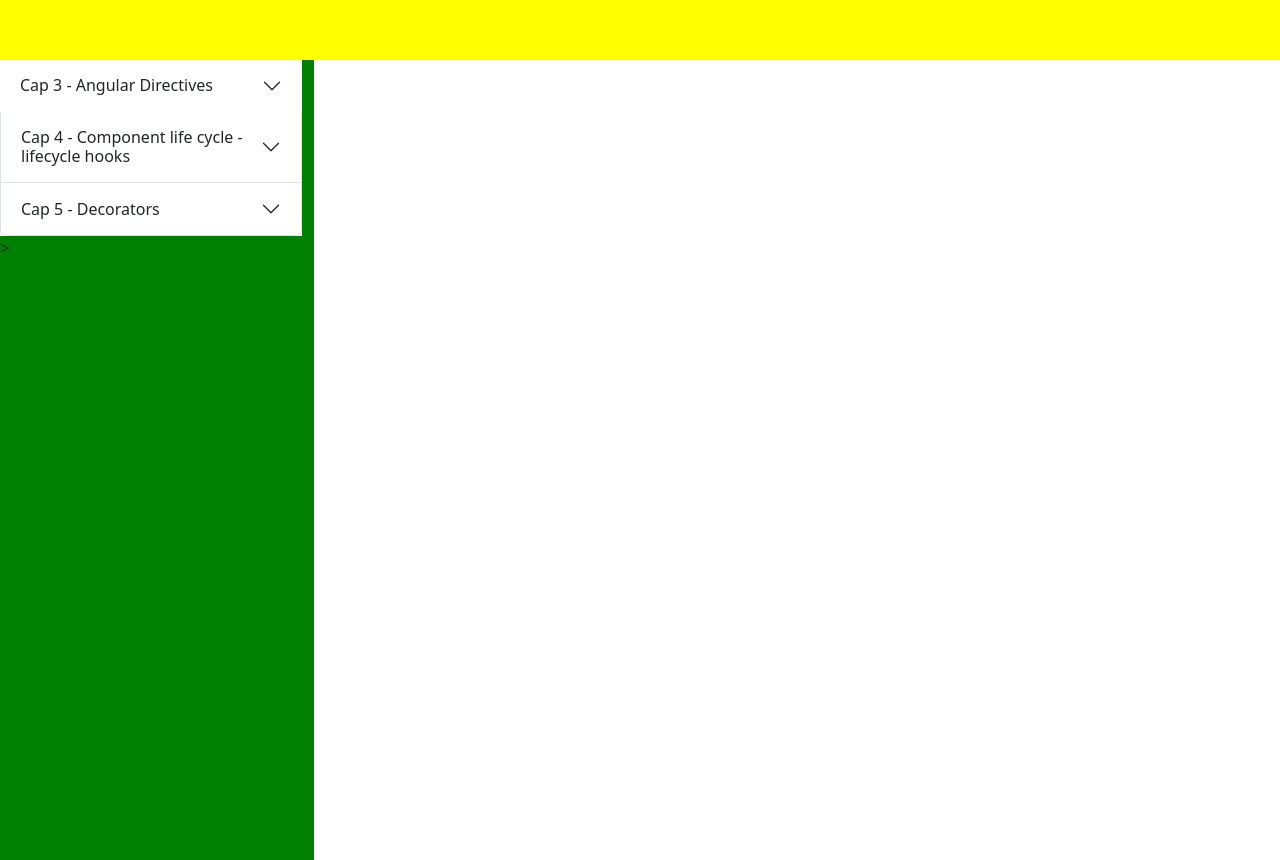
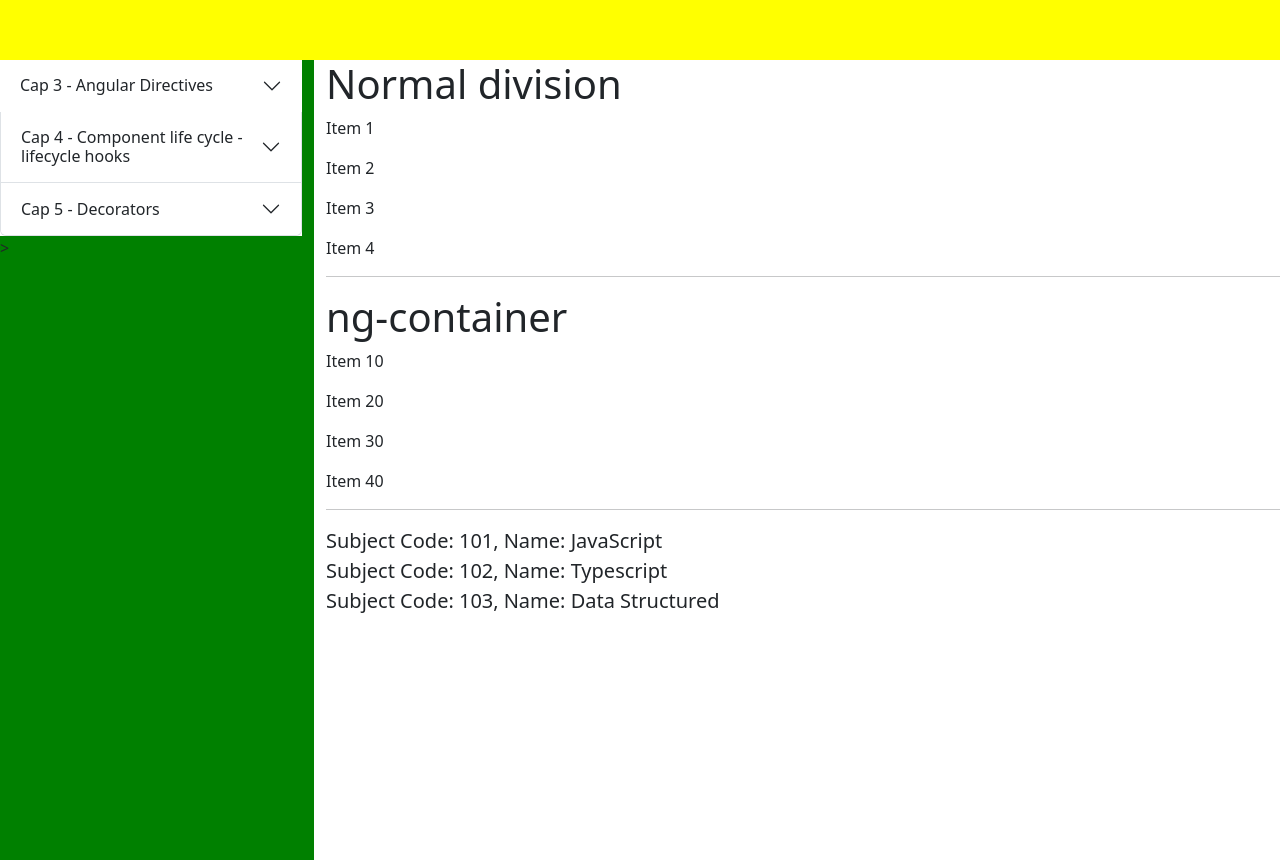
Before and after one commit to paolopci/Tutor_Angular17, an Angular app: page /container in a window 1280 px wide. Before the commit this address led to /. Built offline with nearby package versions, Linux system fonts and the light colour scheme.

Commit message:
example 15 - <ng-container>

```diff
--- /dev/null
+++ b/src/app/Cap03/container15/container15.component.html
@@ -0,0 +1,20 @@
+<h1>Normal division</h1>
+<div>
+    <p>Item 1</p>
+    <p>Item 2</p>
+    <p>Item 3</p>
+    <p>Item 4</p>
+</div>
+<hr>
+<h1>ng-container</h1>
+<ng-container>
+    <p>Item 10</p>
+    <p>Item 20</p>
+    <p>Item 30</p>
+    <p>Item 40</p>
+</ng-container>
+<hr>
+<div *ngFor="let item of subectList">
+    <span style="margin-right: 5px;font-size: 20px;">Subject Code: {{item.subCode}},</span>
+    <span style="margin-right: 5px;font-size: 20px;">Name: {{item.name}}</span>
+</div>
--- /dev/null
+++ b/src/app/Cap03/container15/container15.component.ts
@@ -0,0 +1,23 @@
+import { Component } from '@angular/core';
+
+@Component({
+  selector: 'app-container15',
+  templateUrl: './container15.component.html',
+  styleUrl: './container15.component.css'
+})
+export class Container15Component {
+  subectList = [
+    {
+      subCode: 101,
+      name: 'JavaScript'
+    },
+    {
+      subCode: 102,
+      name: 'Typescript'
+    },
+    {
+      subCode: 103,
+      name: 'Data Structured'
+    },
+  ]
+}
--- a/src/app/app-routing.module.ts
+++ b/src/app/app-routing.module.ts
@@ -5,6 +5,7 @@ import { SwitchComponent } from './switch/switch.component';
 import { DarkModeComponent } from './Cap03/dark-mode/dark-mode.component';
 import { Style13Component } from './Cap03/style13/style13.component';
 import { Style14Component } from './Cap03/style14/style14.component';
+import { Container15Component } from './Cap03/container15/container15.component';
 
 
 const routes: Routes = [
@@ -13,6 +14,7 @@ const routes: Routes = [
   { path: 'dark', component: DarkModeComponent },
   { path: 'style', component: Style13Component },
   { path: 'style2', component: Style14Component },
+  { path: 'container', component: Container15Component },
 ];
 
 @NgModule({
--- a/src/app/app.module.ts
+++ b/src/app/app.module.ts
@@ -9,6 +9,7 @@ import { CarouselComponent } from './carousel/carousel.component';
 import { DarkModeComponent } from './Cap03/dark-mode/dark-mode.component';
 import { Style13Component } from './Cap03/style13/style13.component';
 import { Style14Component } from './Cap03/style14/style14.component';
+import { Container15Component } from './Cap03/container15/container15.component';
 
 @NgModule({
   declarations: [
@@ -17,7 +18,8 @@ import { Style14Component } from './Cap03/style14/style14.component';
     CarouselComponent,
     DarkModeComponent,
     Style13Component,
-    Style14Component
+    Style14Component,
+    Container15Component
   ],
   imports: [
     BrowserModule,
--- a/src/app/carousel/carousel.component.html
+++ b/src/app/carousel/carousel.component.html
@@ -13,6 +13,7 @@
                 <p><a href="#" class="link-underline-primary" [routerLink]="['/dark']">12. Dark [ngClass]</a></p>
                 <p><a href="#" class="link-underline-primary" [routerLink]="['/style']">13. Style [ngStyle]</a></p>
                 <p><a href="#" class="link-underline-primary" [routerLink]="['/style2']">14. Input change [ngStyle]</a></p>
+                <p><a href="#" class="link-underline-primary" [routerLink]="['/container']">15. ng-container </a></p>
             </div>
         </div>
         <div class="accordion-item">
```
Also changed, not shown: src/app/Cap03/container15/container15.component.css (added).
